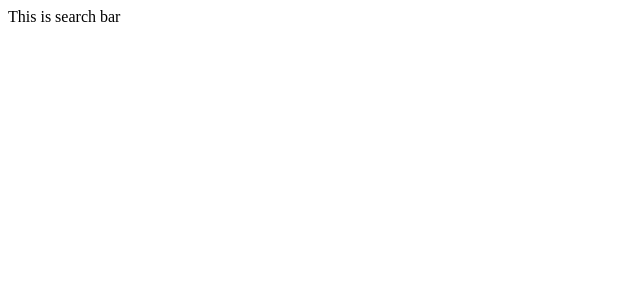
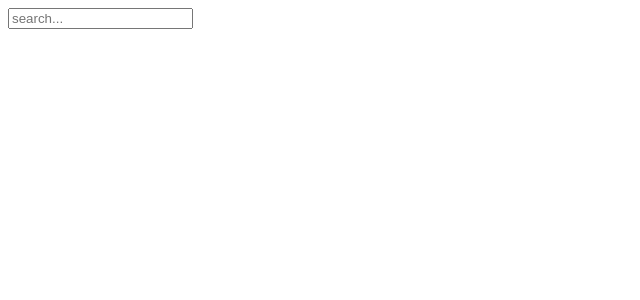
Before and after one commit to thejos/react-search-bar, a React (Create React App) app: page / in a window 1280 px wide. Shown: the top 300 px of the page, without its empty margins (0-640 px from the left). Built offline with nearby package versions, Linux system fonts and the light colour scheme.

Commit message:
Modify input element, implement React useState hook

```diff
--- a/src/components/SearchBar.js
+++ b/src/components/SearchBar.js
@@ -1,5 +1,26 @@
+import { useState } from "react";
+
 function SearchBar() {
-  return <div>This is search bar</div>;
+  //State
+  const [searchValue, setSearchValue] = useState("");
+
+  //Input Change
+  function handleInputChange(event) {
+    // alert(`input changed - [${event.target.value}]`);
+    setSearchValue(event.target.value);
+  }
+
+  return (
+    <div>
+      <input
+        type="text"
+        value={searchValue}
+        placeholder="search..."
+        onChange={handleInputChange}
+      />
+      <div>{searchValue}</div>
+    </div>
+  );
 }
 
 export default SearchBar;
```
